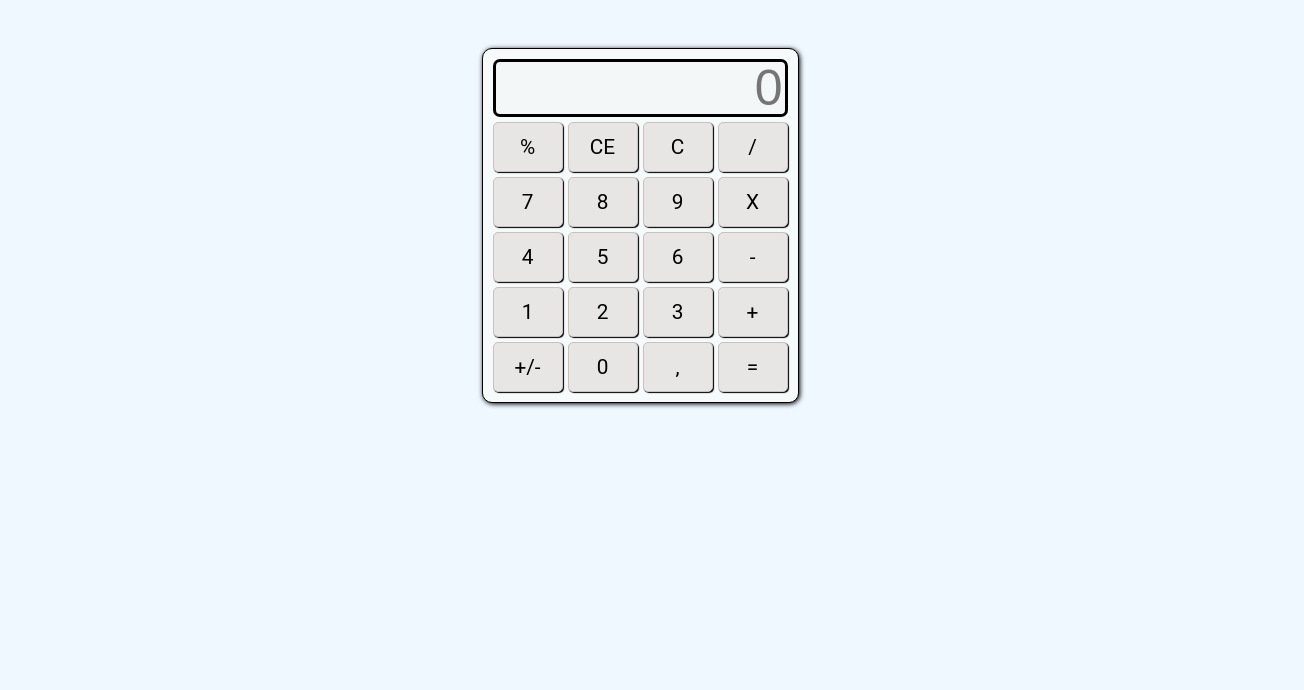
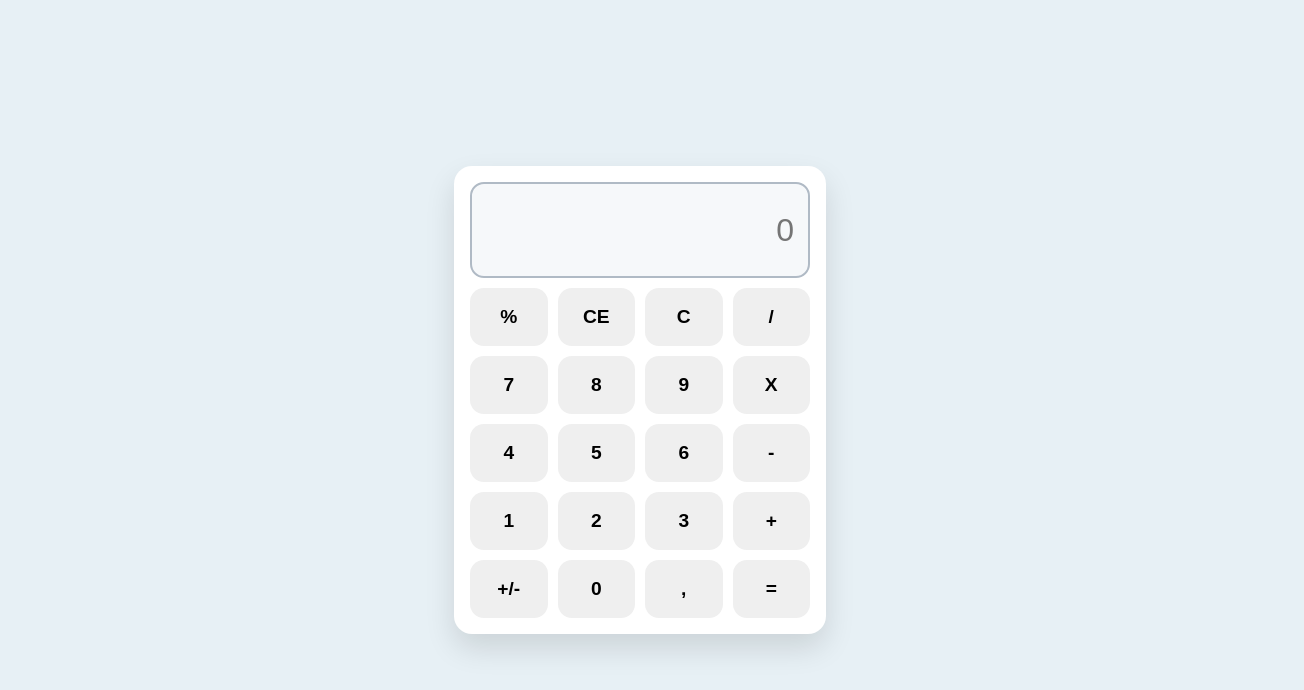
Before and after one commit to alexandre0612/Calculator-grid, a plain HTML site: page index.html in a window 1280 px wide. Shown: the whole page, 1304 px wide, since content can reach past the window. Drawn offline with Linux system fonts and the light colour scheme.

Commit message:
Ajuste no layout e correção de script

```diff
--- a/script.js
+++ b/script.js
@@ -1,15 +1,24 @@
+//Variables for calculator state
 let current = ""
 let previous = ""
 let operator = null
-
+//Variables for last calculation
 let lastOperator = null
 let lastOperand = null
 let lastResult = ""
-//
+/**
+ * Handles calculator actions based on button clicks
+ * @param {string} type - Type of action ('num' for numbers, 'action' for operations)
+ * @param {string} value - Value of the action
+ */
 function toCalc(type, value){
+ // Handle number input
   if(type === "num") {
     current += value
-
+    /*Update display with current input
+    the input add value in current and if operator is present
+    active the function updateDisplay with the updated value
+    previous +  operator + current, case no operator only current*/
     if(operator) {
       updateDisplay(previous + operator + current)
     } else {
@@ -18,15 +27,17 @@ function toCalc(type, value){
 
   }
 
-  if (type === "action"){
+  if (type === "action"){// clean the calculator state and display
     if(value === 'c') {
       current = ""
       previous = ""
       operator = null
       updateDisplay("")
     }
-    if(["+", "-", "*", "/"].includes(value)) {
 
+    if(["+", "-", "*", "/"].includes(value)) {//operation handling
+
+      //prevent adding operator if current is empty and previous is not
       if (current === "" && previous !== "") {
         operator = value;
         updateDisplay(previous + operator);
@@ -36,18 +47,26 @@ function toCalc(type, value){
       if(current === "") return
 
       if(previous !== "") calculate()
-
+      /*having passed in tests,
+        we can now set the operator and update the display*/
       operator = value
       previous = current
       current = ""
 
       updateDisplay(previous + operator)
     }
+    //calculate the result when "=" is pressed
     if(value === "=") {
       calculate()
       updateDisplay(current)
     }
-
+    /*  add decimal point
+     *  check if current is empty, if so add "0." to start a decimal number
+     *  check if current already includes a decimal point,
+     *  if so return to prevent multiple decimals
+     *  if current is valid, add the decimal point and update the display
+     *  accordingly.
+    */
     if(value === ".") {
       if(current === "") {
         current = "0."
@@ -58,7 +77,7 @@ function toCalc(type, value){
       }
       updateDisplay(current)
     }
-
+    //handle percentage conversion
     if(value === "%") {
       if(current === "") return
       current = (parseFloat(current) / 100).toString()
@@ -70,14 +89,14 @@ function toCalc(type, value){
       }
 
     }
-
+    //clear entry (CE) handling - clears current input but keeps previous and operator
     if(value === "ce") {
       if(previous !== ""){
         current = ""
         updateDisplay(previous+operator+current)
       }
     }
-
+    //alternate sign handling - toggles the sign of the current input
     if(value === "+-") {
       if(current === "") return
       current = (parseFloat(current) * -1).toString()
@@ -94,7 +113,7 @@ function toCalc(type, value){
 
 function calculate() {
 
-
+  // If no operator is set, we can try to repeat the last operation
   if (operator === null) {
     if (lastOperator === null || lastOperand === null) return
 
@@ -118,7 +137,7 @@ function calculate() {
     lastResult = current
     return
   }
-
+  // If operator is set, perform the calculation with previous and current
   let num1 = parseFloat(previous)
   let num2 = parseFloat(current)
 
--- a/style.css
+++ b/style.css
@@ -1,49 +1,99 @@
 body {
-    background-color: aliceblue;
+  margin: 0;
+  min-height: 100vh;
+  display: grid;
+  place-items: center;
+  background-color: #e7f0f5;
+  font-family: 'Segoe UI', Tahoma, Geneva, Verdana, sans-serif;
 }
+
 .container {
-    margin: 0 auto;
-    width: 720px;
-    display: flex;
-    justify-content: center;
+  display: flex;
+  justify-content: center;
+  width: 100%;
+  padding: 24px;
 }
 
 .calculator {
-    margin-top: 40px;
-    border: solid 1px #000;
-    padding: 10px;
-    background-color: #f6fafa;
-    border-radius: 10px;
-    box-shadow: 1px 1px 5px #000;
+  width: min(340px, 100%);
+  background: #ffffff;
+  border-radius: 18px;
+  padding: 16px;
+  box-shadow: 0 14px 30px rgba(0, 0, 0, 0.12);
 }
 
 .grid {
-    display: grid;
-    grid-template-columns: 70px 70px 70px 70px;
-    gap: 5px;
-}
-
-.grid button {
-    font-family: 'Roboto', Arial, Helvetica, sans-serif;
-    font-size: 1.3rem;
-    width: 70px;
-    height: 50px;
-    border: 1px solid #c7c1c1;
-    border-radius: 5px;
-    background-color: rgb(231, 230, 229);
-    cursor: pointer;
-    box-shadow: 1px 1px 1px #000;
-}
-
-.grid button:hover {
-    background-color: #c1c4c4;
+  display: grid;
+  grid-template-columns: repeat(4, minmax(64px, 1fr));
+  gap: 10px;
 }
 
 .result {
-    font-size: 50px;
-    height: 50px;
-    text-align: right;
-    grid-column: span 4;
-    border: 3px solid #000;
-    border-radius: 7px;
+  grid-column: span 4;
+  height: 68px;
+  font-size: 2rem;
+  padding: 12px 14px;
+  border-radius: 14px;
+  border: 2px solid #b0bac5;
+  text-align: right;
+  background: #f6f8fa;
+  color: #0f172a;
 }
+
+button {
+  border: none;
+  border-radius: 14px;
+  height: 58px;
+  font-size: 1.2rem;
+  font-weight: 600;
+  cursor: pointer;
+  transition: transform 0.13s ease, background-color 0.13s ease;
+}
+
+button:hover {
+  transform: translateY(-1px);
+}
+
+button:active {
+  transform: translateY(1px);
+}
+
+button[data-action="number"],
+button[data-action="decimal"] {
+  background: #f1f5f9;
+  color: #111827;
+}
+
+button[data-action="operator"] {
+  background: #1d4ed8;
+  color: #ffffff;
+}
+
+button[data-action="equals"] {
+  background: #0ea5e9;
+  color: #ffffff;
+}
+
+button[data-action="clear"],
+button[data-action="clear-entry"],
+button[data-action="percent"],
+button[data-action="toggle-sign"] {
+  background: #e2e8f0;
+  color: #0f172a;
+}
+
+@media (max-width: 360px) {
+  .calculator {
+    padding: 12px;
+  }
+
+  .result {
+    font-size: 1.65rem;
+    height: 60px;
+  }
+
+  button {
+    height: 52px;
+    font-size: 1.05rem;
+  }
+}
```
Also changed, not shown: index.html (line endings or trailing spaces), 1 other file.
